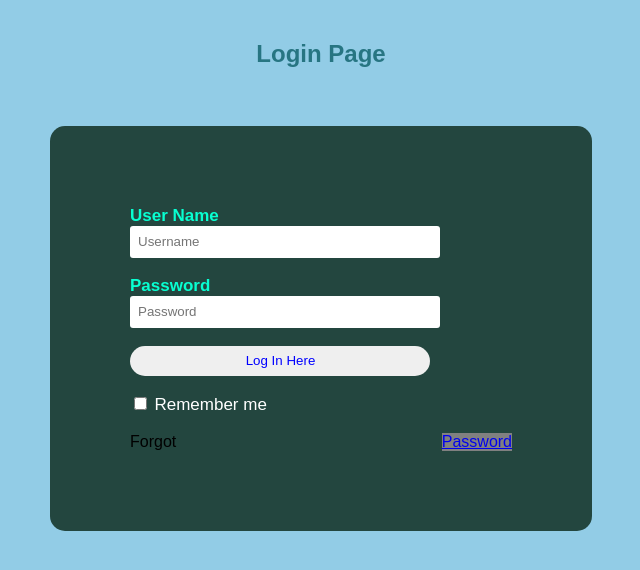
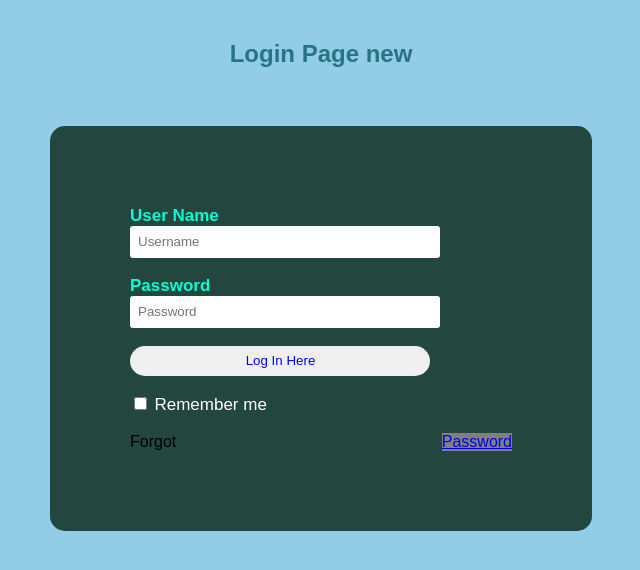
Before and after one commit to sajanav/Mywork, a plain HTML site: page index.html in a window 1280 px wide. Shown: the whole page, without its empty margins (319-959 px from the left). Drawn offline with Linux system fonts and the light colour scheme.

Commit message:
new branch move

```diff
--- a/index.html
+++ b/index.html
@@ -5,7 +5,7 @@
     <link rel="stylesheet" type="text/css" href="style.css">
 </head>
 <body>
-    <h2>Login Page</h2><br>
+    <h2>Login Page new</h2><br>
     <div class="login">
     <form id="login" method="get" action="login.php">
         <label><b>User Name
```
